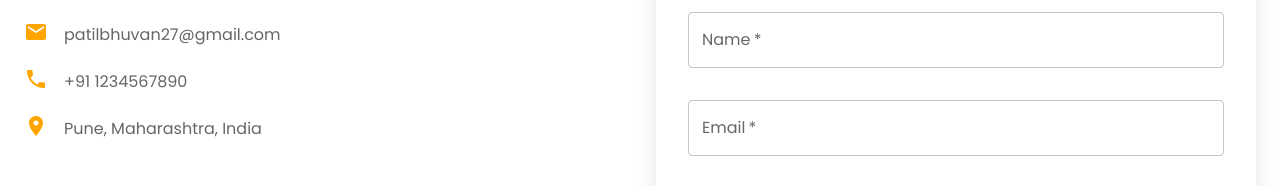
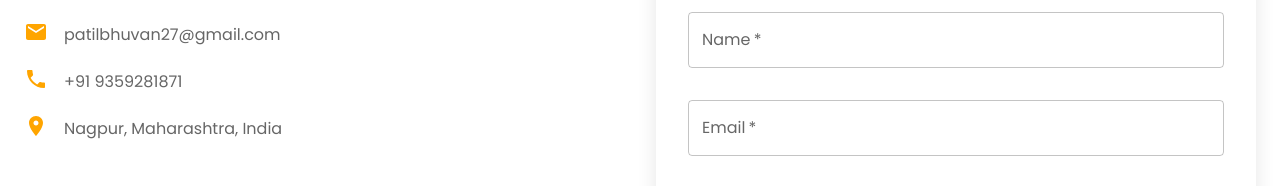
Before and after one commit to Bhuvan-Patil-24/portfolio-frontend, a React (Create React App) app: page /contact in a window 1280 px wide. Shown: the part 284-470 px from the top of the page. Built offline with nearby package versions, Linux system fonts and the light colour scheme.

Commit message:
updated the contact info

```diff
--- a/src/pages/Contact.jsx
+++ b/src/pages/Contact.jsx
@@ -182,14 +182,14 @@ function Contact() {
               <IconContainer>
                 <PhoneIcon />
               </IconContainer>
-              <Typography>+91 1234567890</Typography>
+              <Typography>+91 9359281871</Typography>
             </ContactInfo>
 
             <ContactInfo>
               <IconContainer>
                 <LocationOnIcon />
               </IconContainer>
-              <Typography>Pune, Maharashtra, India</Typography>
+              <Typography>Nagpur, Maharashtra, India</Typography>
             </ContactInfo>
           </Box>
 
--- a/src/pages/Experience.jsx
+++ b/src/pages/Experience.jsx
@@ -2,7 +2,6 @@ import React from 'react';
 import { Box, Container, Typography, Grid, Paper, styled } from '@mui/material';
 import { motion } from 'framer-motion';
 import WorkIcon from '@mui/icons-material/Work';
-import SchoolIcon from '@mui/icons-material/School';
 
 const ExperienceContainer = styled(Box)({
   padding: '6rem 0',
```
Also changed, not shown: 1 other file (tests, documents, lock files or other folders).
